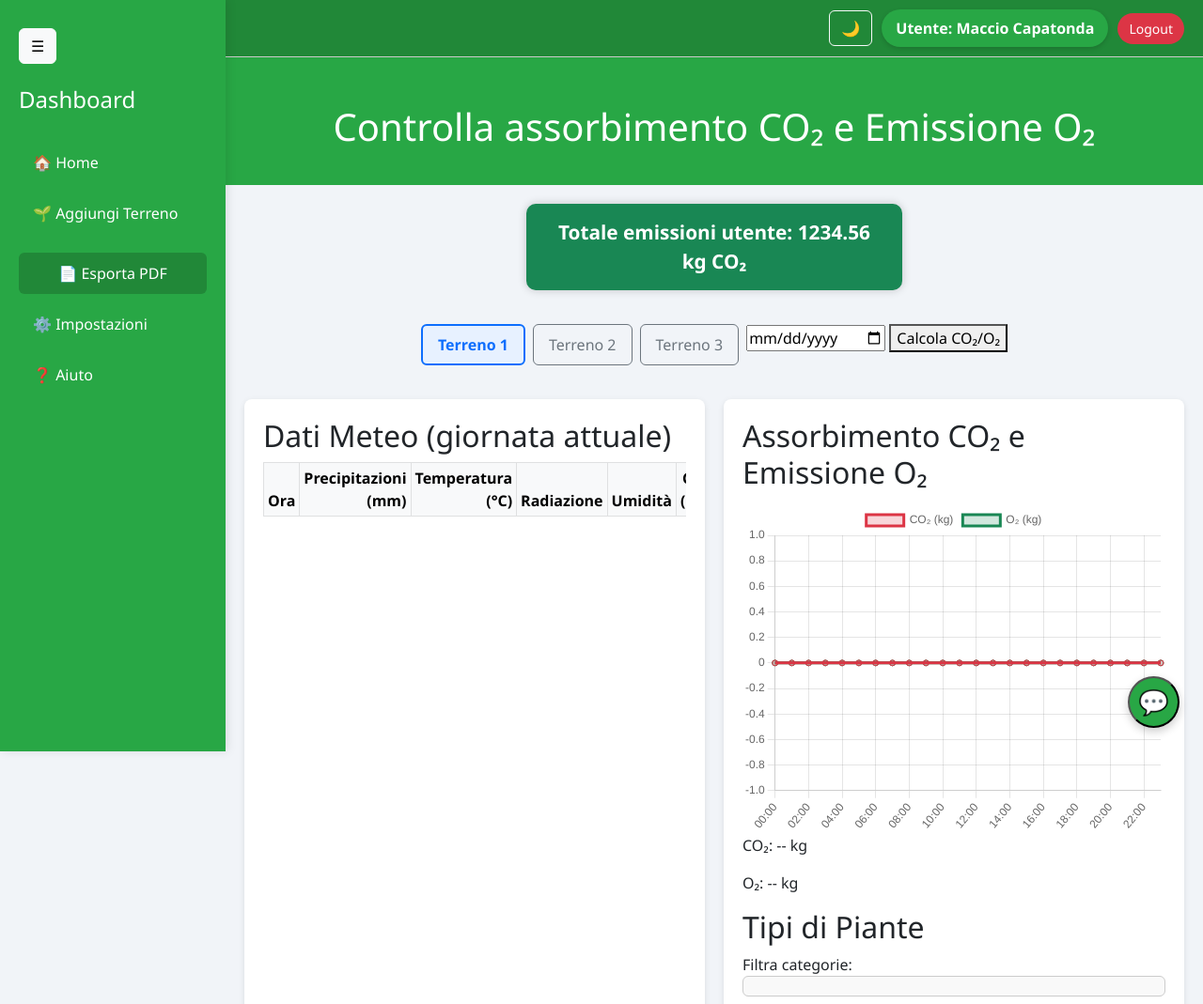
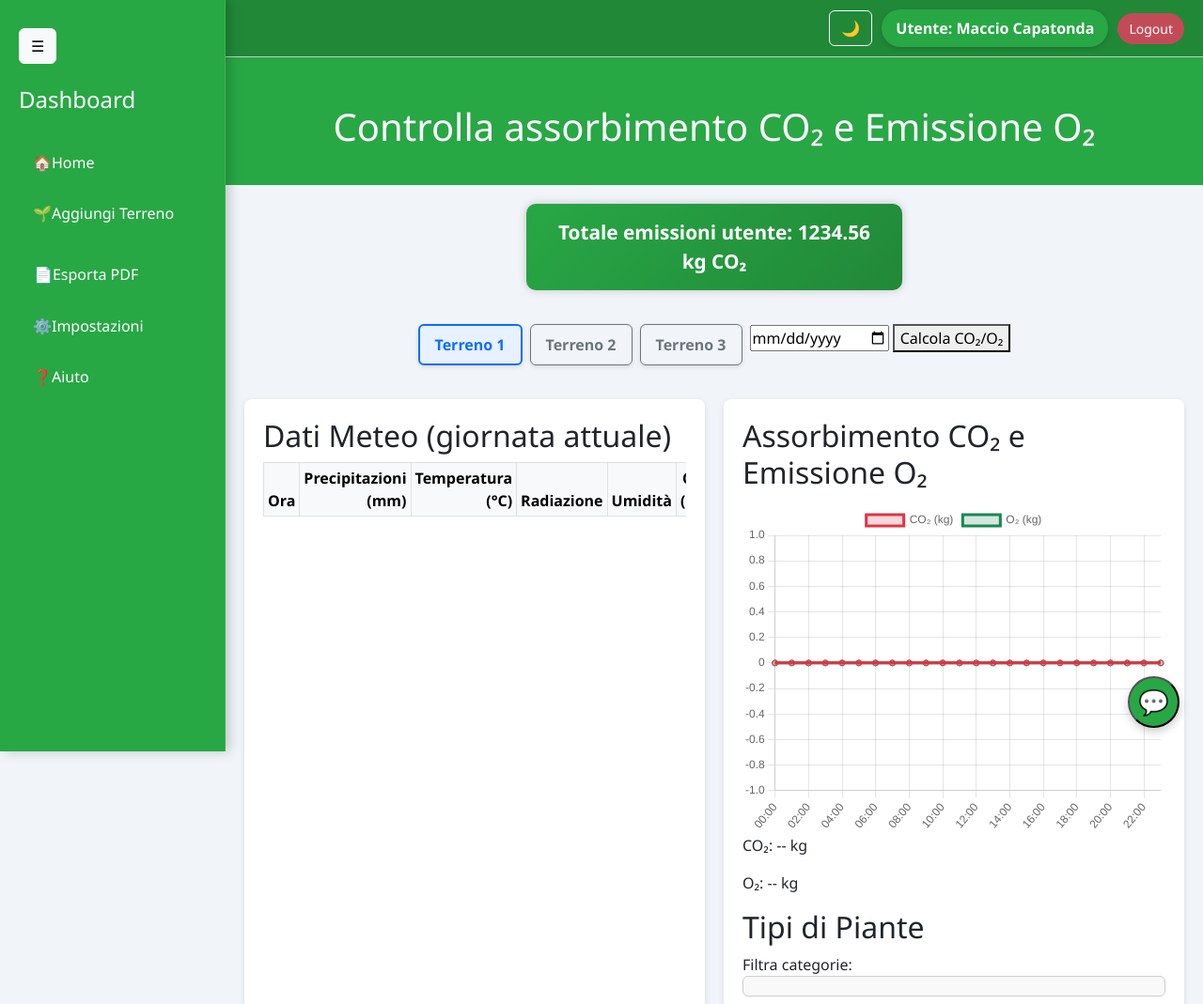
Before and after one commit to Alice-Macchia/Airvana, a FastAPI app: template FrontEnd/templates/index.html in a window 1280 px wide. Shown: the top 1069 px of the page at 94% size. Run offline with FastAPI, Linux system fonts and the light colour scheme; the template is opened without the code that fills it, so the values that code supplies are empty; parts of the project's set-up code (start-up, migrations or seed data) failed here and were passed over; some libraries are stand-ins or nearby versions.

Commit message:
Pusho correzione bug todashboard e milgiorie CSS

```diff
--- a/FrontEnd/static/Dashscript.js
+++ b/FrontEnd/static/Dashscript.js
@@ -1,5 +1,4 @@
 
-// === FUNZIONI GLOBALI PER DATA E FETCH ===
 async function dataOggi() {
   const oggi = new Date();
   const yyyy = oggi.getFullYear();
@@ -9,7 +8,10 @@ async function dataOggi() {
 }
 
 // Carica dati CO2/O2 dal backend e aggiorna grafico
-async function caricaDatiCO2O2(plotId = 1, giorno = "2025-05-29") {
+async function caricaDatiCO2O2(plotId = 1, giorno = null) {
+  if (!giorno) {
+    giorno = await dataOggi();
+  }
   try {
     const url = `http://127.0.0.1:8000/calcola_co2/${plotId}?giorno=${giorno}`;
     const response = await fetch(url);
@@ -17,54 +19,18 @@ async function caricaDatiCO2O2(plotId = 1, giorno = "2025-05-29") {
 
     console.log("CO2/O2 dati ricevuti:", dati);
 
-    aggiornaGraficoLine(dati);
-
-    // Popola tabella meteo (aggiungibile qui)
-    popolaTabellaMeteo(dati);
+    if (Array.isArray(dati)) {
+      aggiornaGraficoLine(dati);
+      popolaTabellaMeteo(dati);
+    } else {
+      console.warn("⚠️ Il backend ha restituito un oggetto, non una lista di dati:", dati);
+      alert("Nessun dato disponibile per oggi.");
+    }
   } catch (error) {
     alert("Errore nel caricamento dati CO2/O2");
     console.error(error);
   }
 }
-
-
-// Funzione per la Pie Chart
-function creaPieChart(datiPiante) {
-  const ctxPie = document.getElementById('pieChart')?.getContext('2d');
-  if (!ctxPie) return;
-  // CHIAMA destroy() SOLO se esiste davvero una chart e ha la funzione!
-  if (window.pieChart && typeof window.pieChart.destroy === "function") {
-    window.pieChart.destroy();
-  }
-  window.pieChart = new Chart(ctxPie, {
-    type: 'pie',
-    data: {
-      labels: datiPiante.map(d => d.categoria),
-      datasets: [{
-        label: 'Specie',
-        data: datiPiante.map(d => d.valore),
-        backgroundColor: [
-          '#FF6384', '#36A2EB', '#FFCE56', '#8AFF33', '#AA33FF'
-        ]
-      }]
-    },
-    options: {
-      responsive: true,
-      plugins: {
-        legend: { position: 'bottom' }
-      }
-    }
-  });
-}
-
-// Dati di esempio
-const datiPianteEsempio = [
-  { categoria: "Querce", valore: 45 },
-  { categoria: "Pini", valore: 27 },
-  { categoria: "Betulle", valore: 13 },
-  { categoria: "Olmi", valore: 7 },
-  { categoria: "Altro", valore: 11 }
-];
 
 function aggiornaGraficoLine(dati) {
   const labels = dati.map(row => row.datetime?.slice(11, 16) || '--');
@@ -164,7 +130,11 @@ window.addEventListener('DOMContentLoaded', () => {
   });
 
   // Carica i dati reali dal backend appena la pagina è pronta (plot 1, data odierna)
-  dataOggi().then(date => caricaDatiCO2O2(1, date));
+  dataOggi().then(date => {
+    console.log("📆 Carico dati per il giorno:", date);  // LOG UTILE
+    caricaDatiCO2O2(1, date);
+  });
+
 
 
   // Gestione bottoni terreno: aggiorna grafico con dati diversi se cliccato
@@ -173,7 +143,11 @@ window.addEventListener('DOMContentLoaded', () => {
       document.querySelectorAll('#terrainButtons button').forEach(btn => btn.classList.remove('active'));
       button.classList.add('active');
       const plotId = button.getAttribute('data-terreno');
-      caricaDatiCO2O2(plotId, dataOggi());
+
+      dataOggi().then(date => {
+        console.log(`📍 Bottone terreno ${plotId} cliccato → data: ${date}`);
+        caricaDatiCO2O2(plotId, date);
+      });
     });
   });
 
--- a/FrontEnd/static/Dashstyle.css
+++ b/FrontEnd/static/Dashstyle.css
@@ -8,8 +8,8 @@
   --color-primary: #28a745;
   --color-primary-dark: #1e7e34;
   --color-accent: #218838;
-  --color-danger: #dc3545;
-  --color-danger-hover: #c82333;
+  --color-danger: #c34b57;
+  --color-danger-hover: #c34b57;
 
   --color-sidebar: var(--color-primary);
   --color-header: var(--color-accent);
@@ -26,17 +26,25 @@ body {
 /* === SIDEBAR === */
 .sidebar {
   width: 240px;
-  background-color: var(--color-sidebar);
+  background-color: #28a745; /* verde trasparente */
   color: white;
   padding: 30px 20px;
   min-height: 100vh;
-  box-shadow: 2px 0 10px rgba(0, 0, 0, 0.1);
   position: fixed;
   top: 0;
   left: 0;
+  z-index: 100;
+
+  /* Effetto glassmorphism */
+  -webkit-backdrop-filter: blur(12px);
+  backdrop-filter: blur(12px); /* Safari support */
+  box-shadow: 4px 0 12px rgba(0, 0, 0, 0.2);
+  border-right: 1px solid rgba(255, 255, 255, 0.1);
+
+  /* Transizione elegante */
   transition: width 0.3s ease;
-  z-index: 100;
 }
+
 
 .sidebar h4 {
   margin-bottom: 30px;
@@ -53,27 +61,49 @@ body {
   transition: background 0.3s;
 }
 
-.sidebar nav a:hover {
-  background-color: var(--color-primary-dark);
+.sidebar nav a {
+  display: flex;
+  align-items: center;
+  padding: 10px 15px;
+  margin-bottom: 10px;
+  color: white;
+  text-decoration: none;
+  border-radius: 8px;
+  transition: background 0.2s;
 }
 
+.sidebar nav a:hover {
+  background-color: rgba(255,255,255,0.1);
+}
+
+.sidebar nav a svg, .sidebar nav a span {
+  margin-right: 10px;
+}
 .sidebar #exportLinePDF {
   margin-top: 20px;
 }
-
-.sidebar .export-link {
+.export-link {
   display: block;
+  background-color: transparent;
+  border: 1px solid transparent;
   color: white;
+  padding: 10px 16px;
+  margin-top: 15px;
+  border-radius: 6px;
+  font-weight: 500;
   text-decoration: none;
-  margin-top: 10px;
-  padding: 10px;
-  background-color: var(--color-accent);
-  border-radius: 6px;
-  text-align: center;
+  transition: all 0.25s ease-in-out;
 }
 
+.export-link:hover {
+  background-color: rgba(255, 255, 255, 0.15);
+  border: 1px solid rgba(255, 255, 255, 0.5);
+  color: #fff;
+}
+
+
 .sidebar .export-link:hover {
-  background-color: var(--color-primary-dark);
+  background-color: rgba(255, 255, 255, 0.2);
 }
 
 /* === MAIN CONTENT === */
@@ -160,15 +190,16 @@ header {
 
 
 #totalEmissionSection {
-  background-color: #198754;
+  background: linear-gradient(135deg, #28a745, #218838);
   color: white;
   padding: 15px 25px;
-  border-radius: 10px;
+  border-radius: 15px;
+  box-shadow: 0 4px 15px rgba(0,0,0,0.2);
   font-weight: 600;
-  font-size: 1.3rem;
-  max-width: 400px;
+  font-size: 1.5rem;
+  text-align: center;
+  max-width: 500px;
   margin: 20px auto;
-  text-align: center;
 }
 /* === DASHBOARD === */
 .dashboard-content {
@@ -407,3 +438,14 @@ body.dark-theme #plantFilterForm {
   border-color: #444;
   color: #e0e0e0;
 }
+#terrainButtons .btn {
+  font-weight: bold;
+  border-radius: 8px;
+  box-shadow: 0 2px 5px rgba(0,0,0,0.1);
+  transition: all 0.3s ease-in-out;
+}
+#terrainButtons .btn.active {
+  background-color: #0d6efd;
+  color: white;
+  border: none;
+}
```
